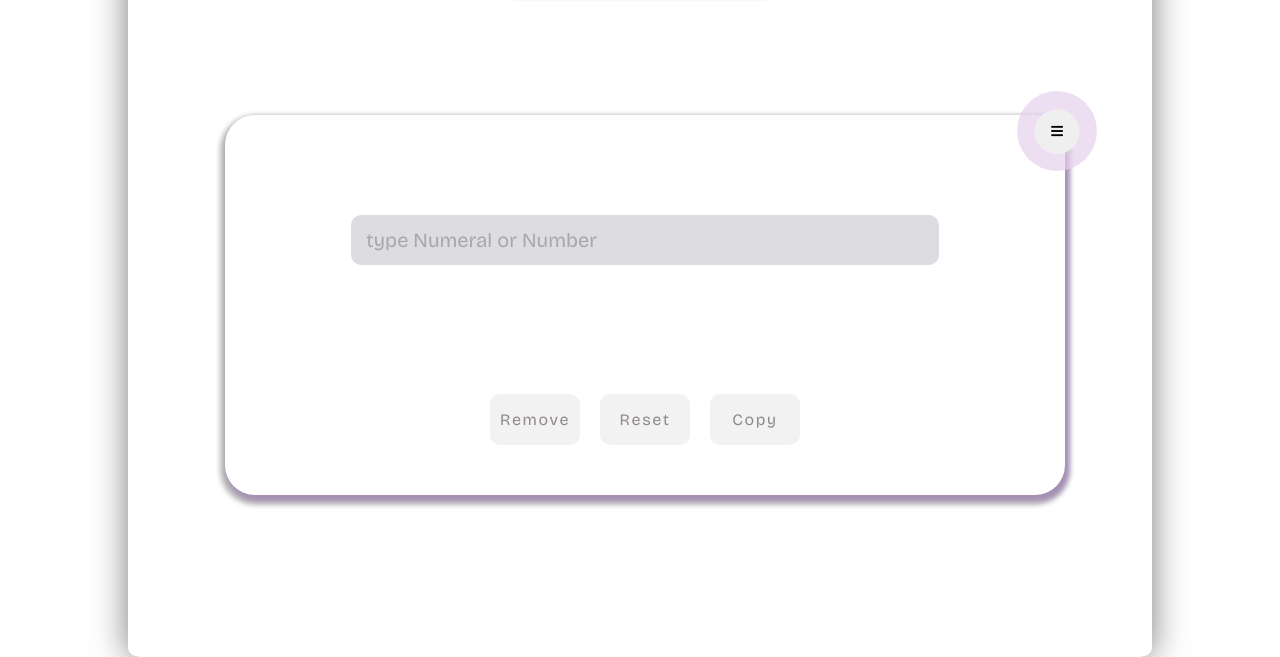
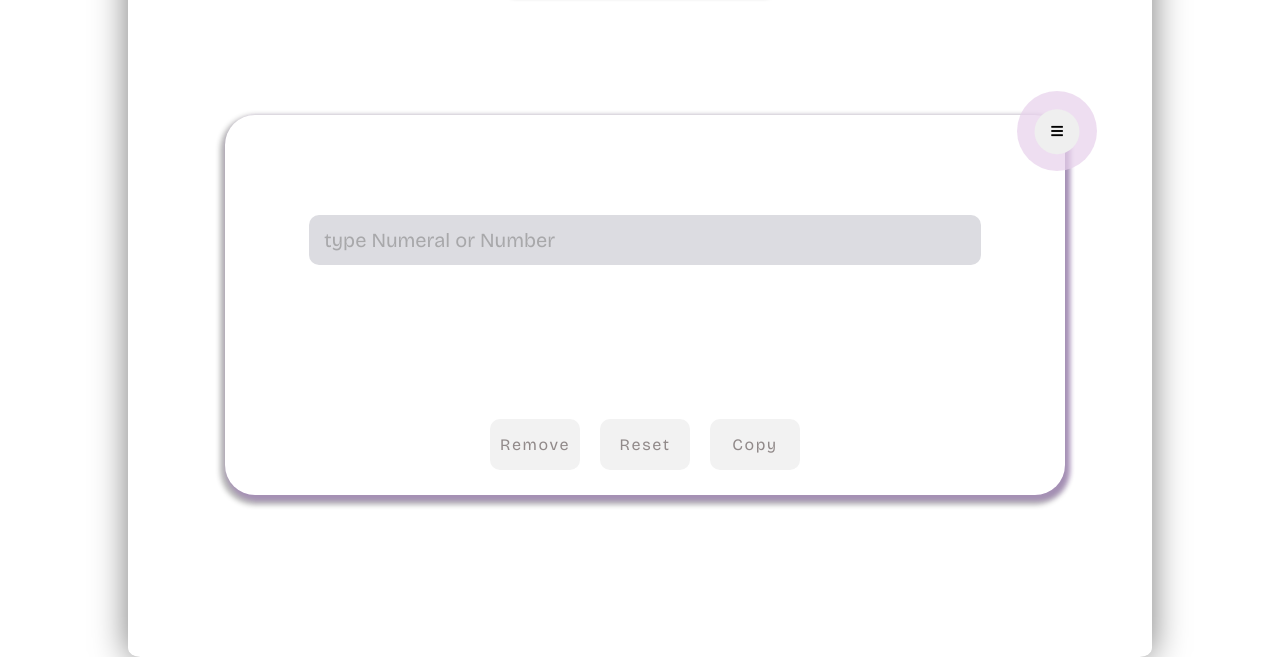
Before and after one commit to adrii-x/roman_numeral_converter, a plain HTML site: page index.html in a window 1280 px wide. Shown: the part 143-800 px from the top of the page. Drawn offline with nearby package versions, Linux system fonts and the light colour scheme; a web font is replaced by a local one.

Commit message:
Update style.css

```diff
--- a/style.css
+++ b/style.css
@@ -983,7 +983,7 @@ html.dark .section3 .heading{
 
 
   .row2 form {
-    width: 70%;
+    width: 80%;
 
     margin-top: 100px;
 
@@ -1016,7 +1016,7 @@ html.dark .section3 .heading{
   }
 
   .row2 .ans{
-    margin-top: 25px;
+    margin-top: 20px;
 
 
 
@@ -1264,14 +1264,14 @@ html.dark .section3 .heading{
   .button-container{
     position: absolute;
     display: flex;
-    bottom: 20px;
+    bottom: 15px;
     width: 50%;
     min-width: 315px;
     /* background-color: aqua; */
 
     align-items: center;
     justify-content: center;
-    padding: 20px 0;
+    padding: 0 0;
   }
 
 
```
